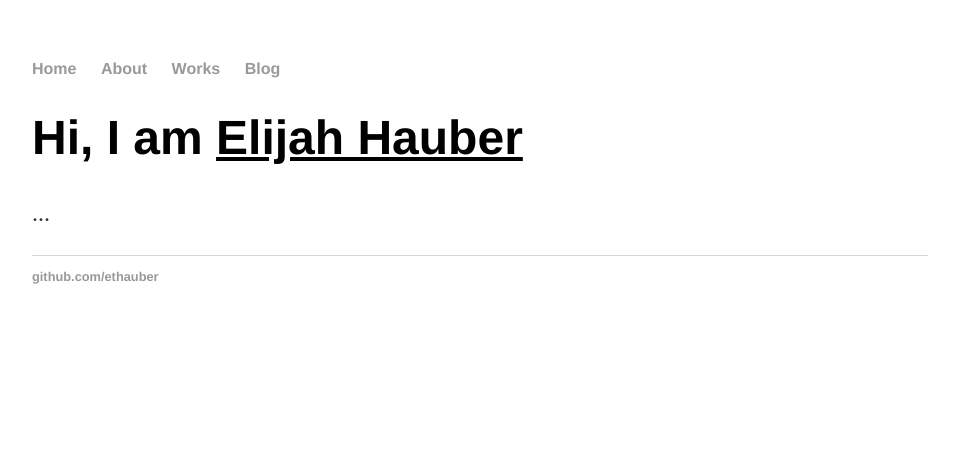
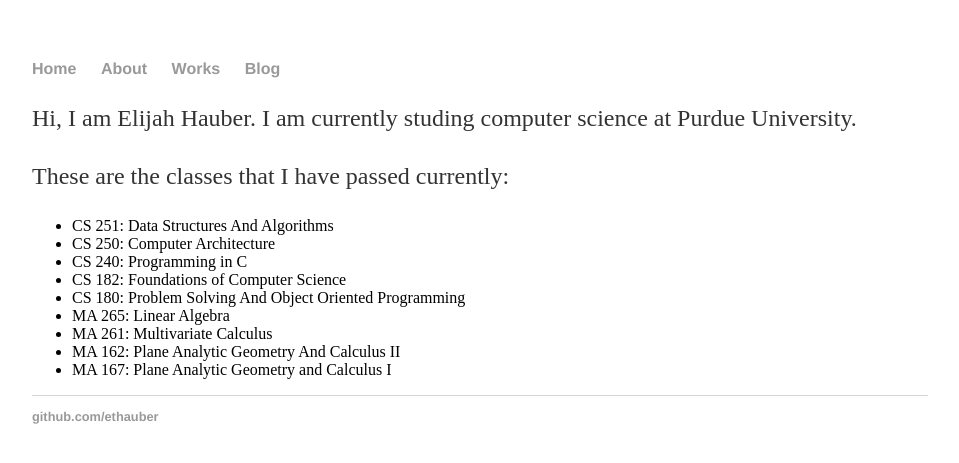
Before and after one commit to ethauber/ethauber.github.io, a Jekyll site: the page built from index.html, in a window 1280 px wide. Shown: the top 463 px of the page, without its empty margins (160-1119 px from the left). Built offline with Jekyll 4.4.1, drawn with Linux system fonts in a browser that asks for light colours.

Commit message:
Create index.html

```diff
--- a/index.html
+++ b/index.html
@@ -3,6 +3,17 @@ layout: default
 title: Elijah Hauber, Computer Security Student
 ---
 <div class="blurb">
-	<h1>Hi, I am <span class="glowText">Elijah Hauber</span></h1>
-	<p>...</p>
+	<p>Hi, I am Elijah Hauber. I am currently studing computer science at Purdue University.</p>
+	<p>These are the classes that I have passed currently: </p>
+	<ul>
+		<li>CS 251: Data Structures And Algorithms</li>
+		<li>CS 250: Computer Architecture</li>
+		<li>CS 240: Programming in C</li>
+		<li>CS 182: Foundations of Computer Science</li>
+		<li>CS 180: Problem Solving And Object Oriented Programming</li>
+		<li>MA 265: Linear Algebra</li>
+		<li>MA 261: Multivariate Calculus</li>
+		<li>MA 162: Plane Analytic Geometry And Calculus II</li>
+		<li>MA 167: Plane Analytic Geometry and Calculus I</li>
+	</ul>
 </div><!-- /.blurb -->
```
